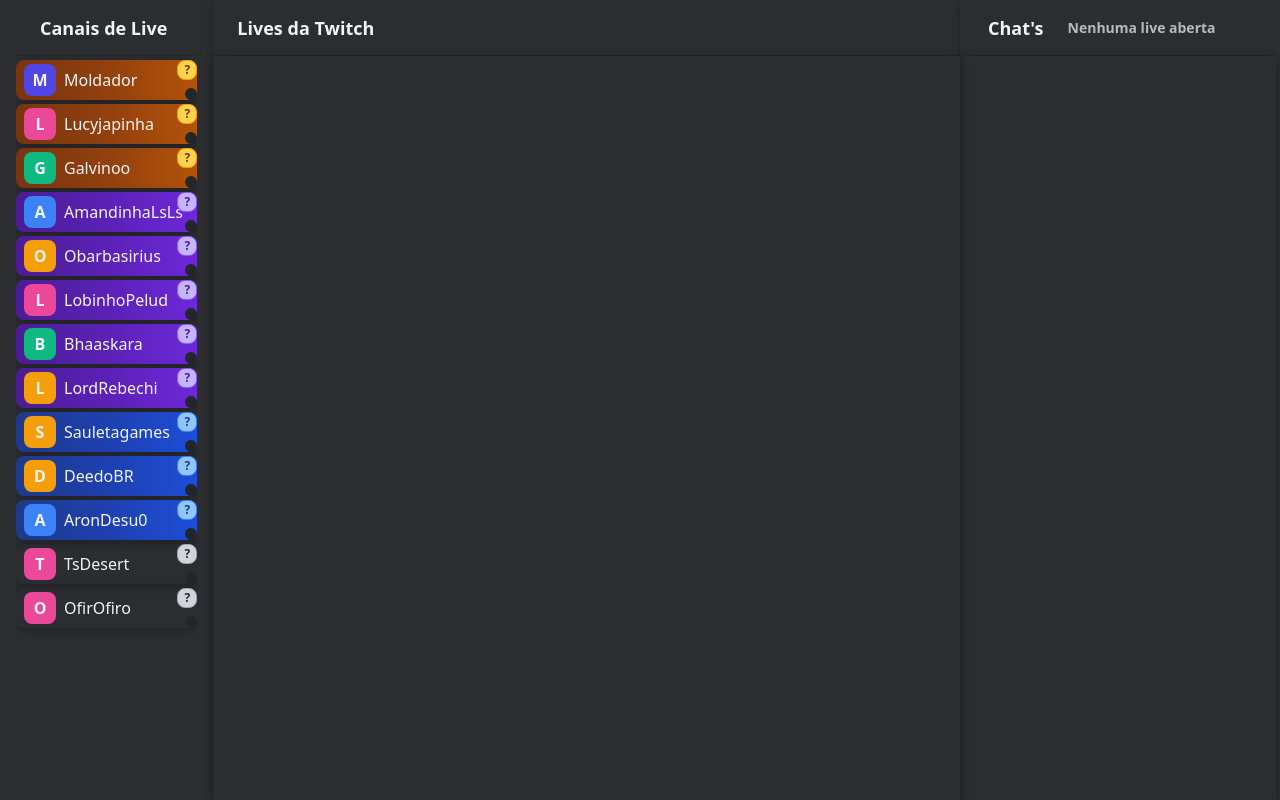
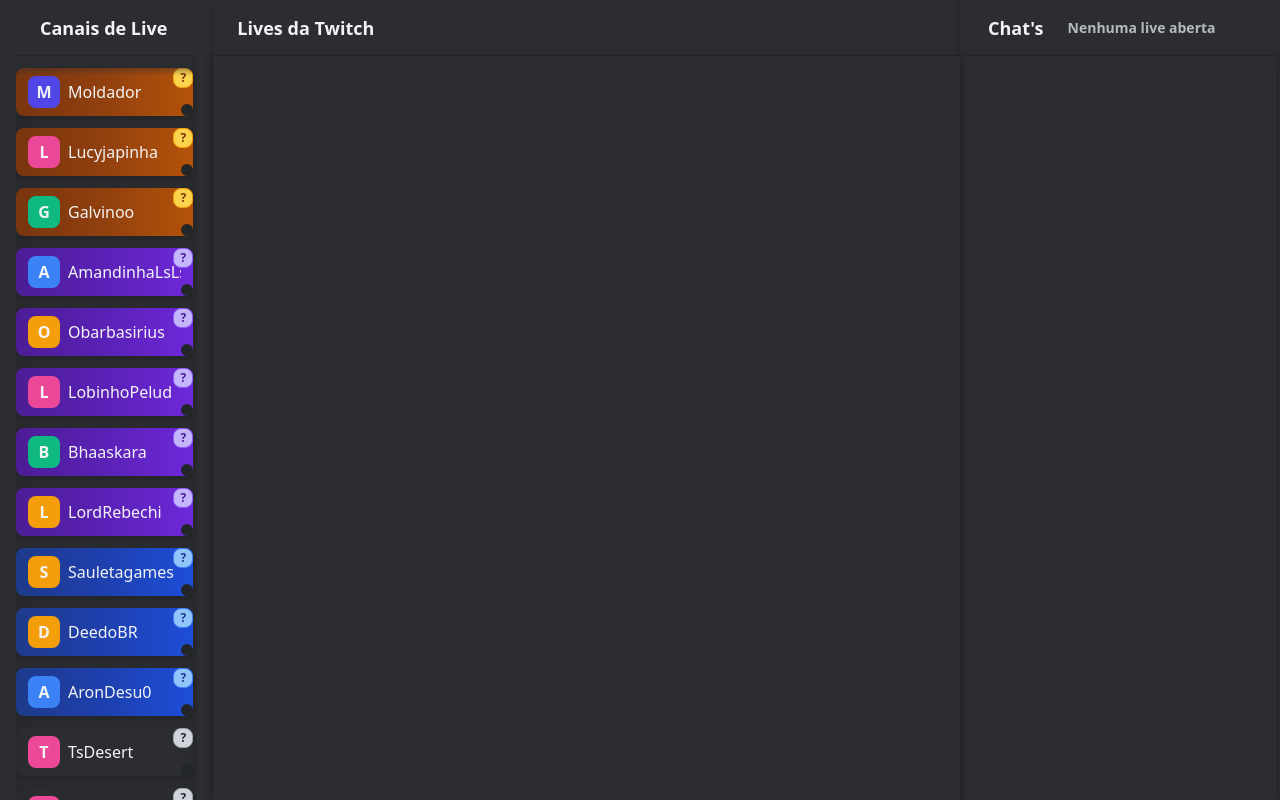
Before and after one commit to Reaviik/Infinity-Lives-Viewer, a plain HTML site: page index.html in a window 1280 px wide. Drawn offline with nearby package versions, Linux system fonts and the light colour scheme; no server answers.

Commit message:
refix scroll

```diff
--- a/style.css
+++ b/style.css
@@ -181,3 +181,192 @@ body {
   display: flex;
   flex-direction: column;
 }
+
+/* Estilos modernos para o scroll dos canais */
+#channels-container {
+  scrollbar-width: thin;
+  scrollbar-color: #4f545c #2b2d31;
+}
+
+/* Estilos para WebKit (Chrome, Safari, Edge) */
+#channels-container::-webkit-scrollbar {
+  width: 6px;
+}
+
+#channels-container::-webkit-scrollbar-track {
+  background: #2b2d31;
+  border-radius: 3px;
+}
+
+#channels-container::-webkit-scrollbar-thumb {
+  background: #4f545c;
+  border-radius: 3px;
+  transition: background 0.2s ease;
+}
+
+#channels-container::-webkit-scrollbar-thumb:hover {
+  background: #5d6268;
+}
+
+#channels-container::-webkit-scrollbar-thumb:active {
+  background: #6d7378;
+}
+
+/* Estilos para o container de canais com scroll suave */
+#channels-container {
+  scroll-behavior: smooth;
+  overflow-y: auto;
+  overflow-x: hidden;
+  padding-right: 4px;
+}
+
+/* Efeito de fade nas bordas para indicar scroll */
+#channels-container::before,
+#channels-container::after {
+  content: '';
+  position: absolute;
+  left: 0;
+  right: 6px;
+  height: 20px;
+  pointer-events: none;
+  z-index: 1;
+}
+
+#channels-container::before {
+  top: 0;
+  background: linear-gradient(to bottom, #2b2d31 0%, transparent 100%);
+}
+
+#channels-container::after {
+  bottom: 0;
+  background: linear-gradient(to top, #2b2d31 0%, transparent 100%);
+}
+
+/* Ajuste para o container dos canais ter posição relativa */
+#channels-container {
+  position: relative;
+}
+
+/* Estilos modernos para scroll em outros containers */
+#lives-container,
+#sidebar-chat-container {
+  scrollbar-width: thin;
+  scrollbar-color: #4f545c #2b2d31;
+}
+
+#lives-container::-webkit-scrollbar,
+#sidebar-chat-container::-webkit-scrollbar {
+  width: 6px;
+}
+
+#lives-container::-webkit-scrollbar-track,
+#sidebar-chat-container::-webkit-scrollbar-track {
+  background: #2b2d31;
+  border-radius: 3px;
+}
+
+#lives-container::-webkit-scrollbar-thumb,
+#sidebar-chat-container::-webkit-scrollbar-thumb {
+  background: #4f545c;
+  border-radius: 3px;
+  transition: background 0.2s ease;
+}
+
+#lives-container::-webkit-scrollbar-thumb:hover,
+#sidebar-chat-container::-webkit-scrollbar-thumb:hover {
+  background: #5d6268;
+}
+
+#lives-container::-webkit-scrollbar-thumb:active,
+#sidebar-chat-container::-webkit-scrollbar-thumb:active {
+  background: #6d7378;
+}
+
+/* Scroll suave para todos os containers */
+#lives-container,
+#sidebar-chat-container {
+  scroll-behavior: smooth;
+}
+
+/* Estilos para os botões dos canais dentro do container com scroll */
+#channels-container button {
+  margin-bottom: 8px;
+  transition: all 0.2s ease;
+}
+
+#channels-container button:last-child {
+  margin-bottom: 0;
+}
+
+/* Melhor espaçamento interno dos botões */
+#channels-container button {
+  padding: 8px 12px;
+}
+
+/* Efeito hover mais suave */
+#channels-container button:hover {
+  transform: translateX(2px);
+  box-shadow: 0 4px 12px rgba(0, 0, 0, 0.15);
+}
+
+/* Indicador visual quando há scroll disponível */
+#channels-container:not(:hover)::-webkit-scrollbar-thumb {
+  opacity: 0.6;
+}
+
+#channels-container:hover::-webkit-scrollbar-thumb {
+  opacity: 1;
+}
+
+/* Estilos finais para scroll ultra-moderno */
+#channels-container {
+  /* Garantir que o scroll seja sempre visível mas discreto */
+  scrollbar-width: thin;
+  scrollbar-color: #4f545c #2b2d31;
+  /* Adicionar padding para evitar que o conteúdo toque nas bordas */
+  padding: 8px 4px 8px 0;
+  /* Melhorar a experiência de scroll */
+  scroll-behavior: smooth;
+  /* Garantir que o container tenha altura adequada */
+  min-height: 200px;
+}
+
+/* Estilo especial para quando há muitos canais */
+#channels-container:has(button:nth-child(8) ~ button) {
+  /* Adicionar sombra sutil quando há scroll */
+  box-shadow: inset 0 0 20px rgba(0, 0, 0, 0.1);
+}
+
+/* Animação suave para os botões quando aparecem */
+#channels-container button {
+  animation: fadeInUp 0.3s ease-out;
+}
+
+@keyframes fadeInUp {
+  from {
+    opacity: 0;
+    transform: translateY(10px);
+  }
+  to {
+    opacity: 1;
+    transform: translateY(0);
+  }
+}
+
+/* Estilo para indicar que há mais conteúdo para scroll */
+#channels-container::after {
+  content: '';
+  position: absolute;
+  bottom: 0;
+  left: 0;
+  right: 6px;
+  height: 15px;
+  background: linear-gradient(to top, rgba(43, 45, 49, 0.8), transparent);
+  pointer-events: none;
+  opacity: 0;
+  transition: opacity 0.3s ease;
+}
+
+#channels-container:hover::after {
+  opacity: 1;
+}
```
